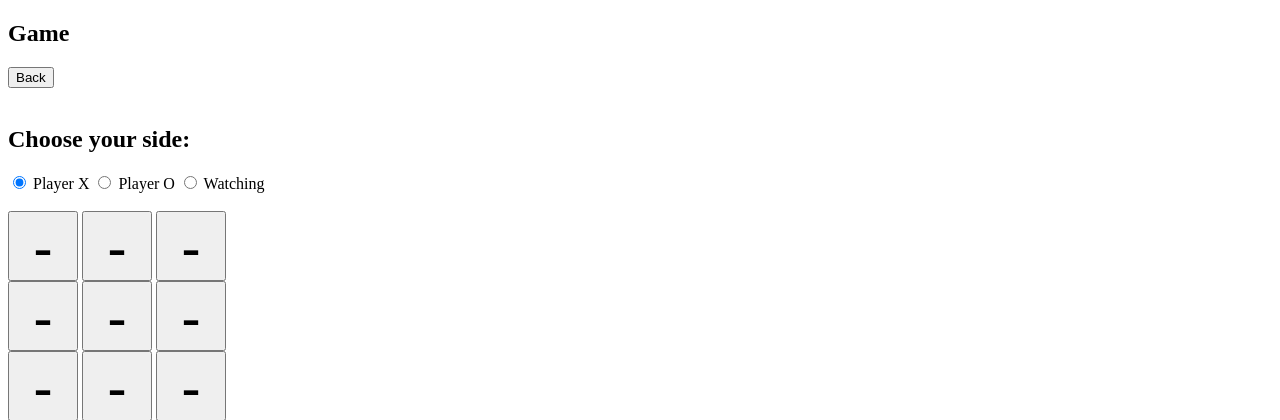
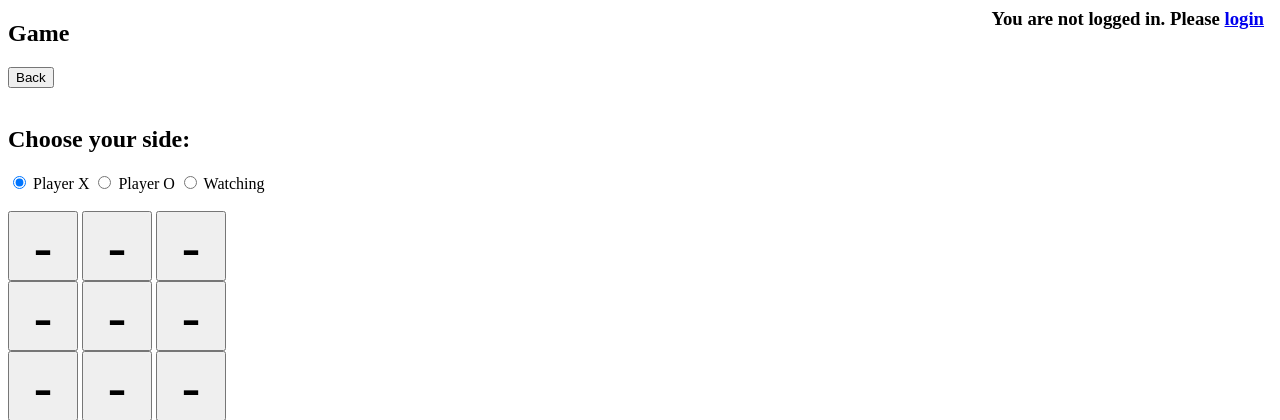
Before and after one commit to ramonmedeiros/tic_tac_toe, a Flask app: template frontend/templates/game.html in a window 1280 px wide. Shown: the top 420 px of the page. Run offline with Flask 2, Linux system fonts and the light colour scheme; the template is opened without the code that fills it, so the values that code supplies are empty.

Commit message:
added pages to manage login

```diff
--- a/frontend/server.py
+++ b/frontend/server.py
@@ -10,6 +10,10 @@ GET = "GET"
 def index():
     return render_template("games.html")
 
+@app.route("/login", methods=[GET])
+def login():
+    return render_template("login.html")
+
 @app.route("/game/<uuid>", methods=[GET])
 def play_game(uuid):
     if requests.get(f"{get_backend_uri()}/game/{uuid}").status_code != 200:
--- a/frontend/static/functions.js
+++ b/frontend/static/functions.js
@@ -1,5 +1,6 @@
+var BACKEND_LOGIN = "http://localhost:5000/login"
 var BACKEND_GAME_URL = "http://localhost:5000/game"
-
+var BACKEND_LOGOUT = "http://localhost:5000/logout"
 
 function startNewGame() {
     var xhttp = new XMLHttpRequest();
@@ -10,6 +11,7 @@ function startNewGame() {
         }
     };
     xhttp.open("POST", BACKEND_GAME_URL, true);
+    xhttp.setRequestHeader('Content-type','application/json; charset=utf-8');
     xhttp.send();
 }
 
@@ -134,3 +136,44 @@ function setWinner(player) {
     // set winner message
     window.clearInterval(main_interval);
 }
+
+function login(user) {
+    var xhttp = new XMLHttpRequest();
+    xhttp.onreadystatechange = function() {
+    if (this.readyState == 4 && this.status == 200) {
+        token = JSON.parse(this.responseText)["token"];
+        localStorage.setItem("tic_tac_auth", JSON.stringify({"token": token, "user": user}));
+        window.location.replace(window.location.origin);
+    }};
+    xhttp.open("POST", BACKEND_LOGIN, true);
+    xhttp.setRequestHeader('Content-type','application/json; charset=utf-8');
+    xhttp.send(JSON.stringify({"username": user}));
+}
+
+function logout() {
+    user = JSON.parse(localStorage.getItem("tic_tac_auth"))["user"]
+    token = JSON.parse(localStorage.getItem("tic_tac_auth"))["token"]
+    var xhttp = new XMLHttpRequest();
+    xhttp.onreadystatechange = function() {
+    if (this.readyState == 4 && this.status == 200) {
+        localStorage.removeItem("tic_tac_auth");
+        window.location.reload();
+    }};
+    xhttp.open("POST", BACKEND_LOGOUT, true);
+    xhttp.setRequestHeader('Content-type','application/json; charset=utf-8');
+    xhttp.send(JSON.stringify({"username": user, "token": token}));
+}
+
+
+function loginBallon() {
+    if (localStorage.getItem("tic_tac_auth") == null) {
+        document.getElementById("login").textContent = "You are not logged in. Please ";
+        document.getElementById("message_link").textContent = "login"
+        document.getElementById("link").href = window.location.origin+ "/login";
+    } else {
+        user = JSON.parse(localStorage.getItem("tic_tac_auth"))["user"];
+        document.getElementById("login").textContent = "You are logged as " + user + ". ";
+        document.getElementById("message_link").textContent = "Logout";
+        document.getElementById("link").href = "javascript:logout()";
+    }
+}
--- a/frontend/templates/base.html
+++ b/frontend/templates/base.html
@@ -6,6 +6,10 @@
 <script src="{{ url_for('static', filename='functions.js') }}"></script>
 <section class="content">
   <header>
+    <div style="position: absolute;top: 8px; right: 16px;">
+        <h3 id="login" style="display:inline"></h3><a id="link"><h3 id="message_link" style="display:inline"></h3> </a>
+        <script>loginBallon();</script>
+    </div>
     {% block header %}{% endblock %}
   </header>
   {% block content %}{% endblock %}
```
Also changed, not shown: frontend/templates/login.html (added, +10 -0 lines).
